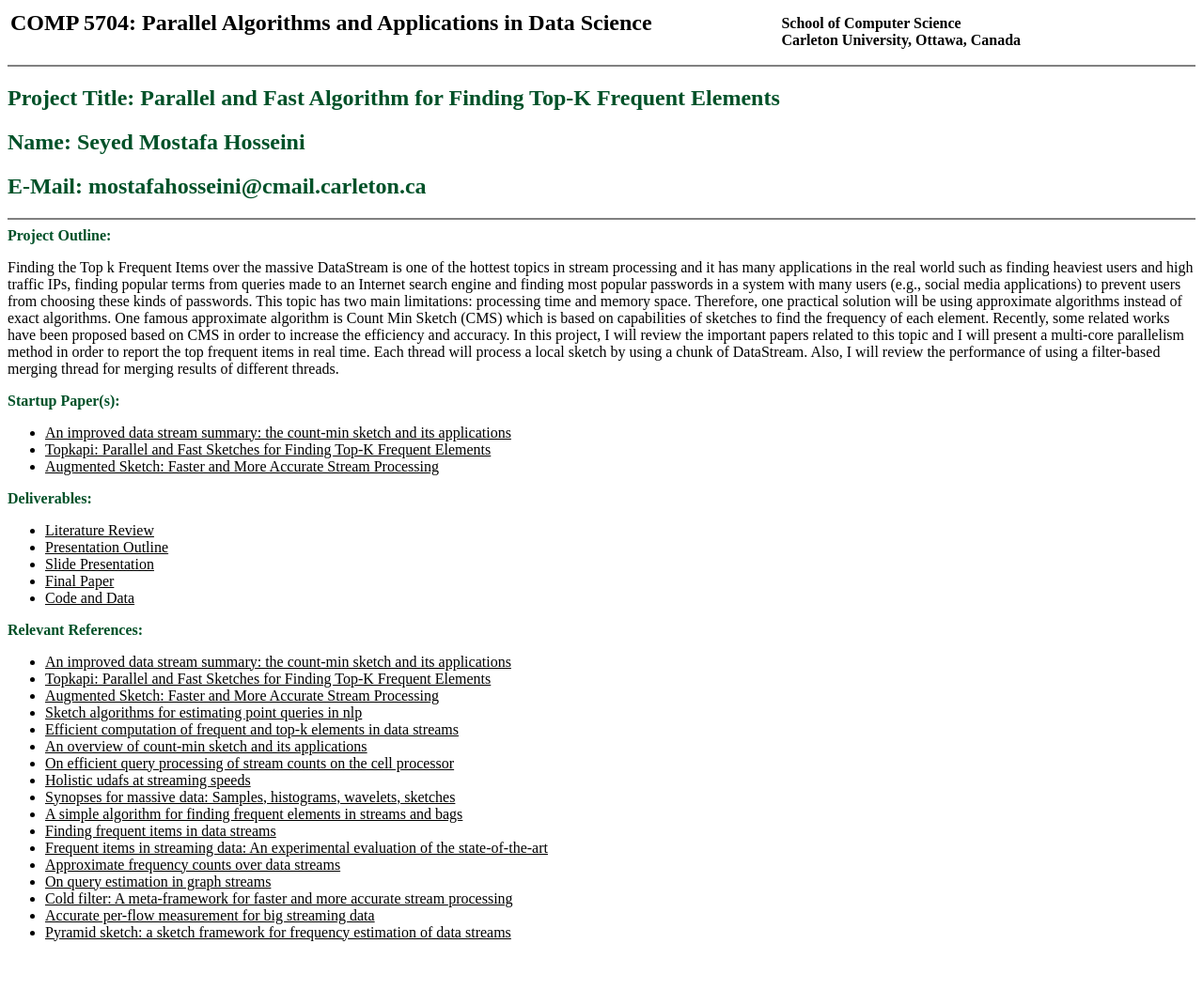
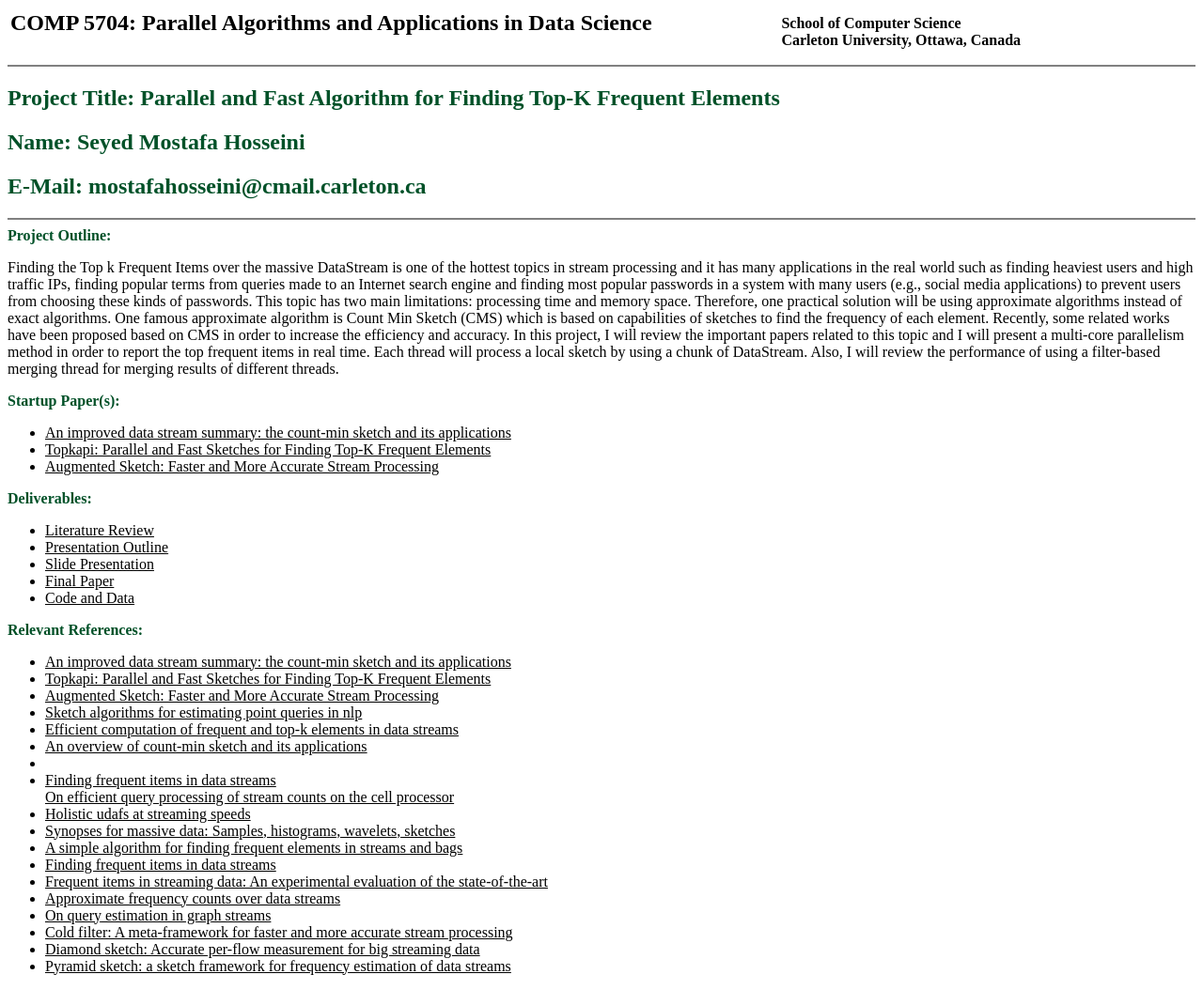
Before and after one commit to mostafah598/Comp5704, a plain HTML site: page index.html in a window 1280 px wide. Shown: the whole page at 94% size. Before the commit the page ends 1018 px from the top, so only its background shows below. Drawn offline with Linux system fonts and the light colour scheme.

Commit message:
Update index.html

```diff
--- a/index.html
+++ b/index.html
@@ -102,6 +102,9 @@ elements in data streams</font></a></div>
  <div align="left"><a href="https://wvvw.easychair.org/publications/preprint/gNlw"><font color="#000000">An overview of count-min sketch and its applications</font></a></div>
  </li>
  <li>
+ <li>
+ <div align="left"><a href="https://link.springer.com/chapter/10.1007/3-540-45465-9_59"><font color="#000000">Finding frequent items in data streams</font></a></div>
+ </li>
  <div align="left"><a href="https://ieeexplore.ieee.org/abstract/document/4812451"><font color="#000000">On efficient query processing of stream counts on the cell processor</font></a></div>
  </li>
  <li>
@@ -129,7 +132,7 @@ elements in data streams</font></a></div>
  <div align="left"><a href="https://dl.acm.org/doi/abs/10.1145/3183713.3183726"><font color="#000000">Cold filter: A meta-framework for faster and more accurate stream processing</font></a></div>
  </li>
  <li>
- <div align="left"><a href="https://ieeexplore.ieee.org/abstract/document/8742627"><font color="#000000">Accurate per-flow measurement for big streaming data</font></a></div>
+ <div align="left"><a href="https://ieeexplore.ieee.org/abstract/document/8742627"><font color="#000000">Diamond sketch: Accurate per-flow measurement for big streaming data</font></a></div>
  </li>
  <li>
  <div align="left"><a href="https://dl.acm.org/doi/abs/10.14778/3137628.3137652"><font color="#000000">Pyramid sketch: a sketch framework for frequency estimation of data streams</font></a></div>
```
